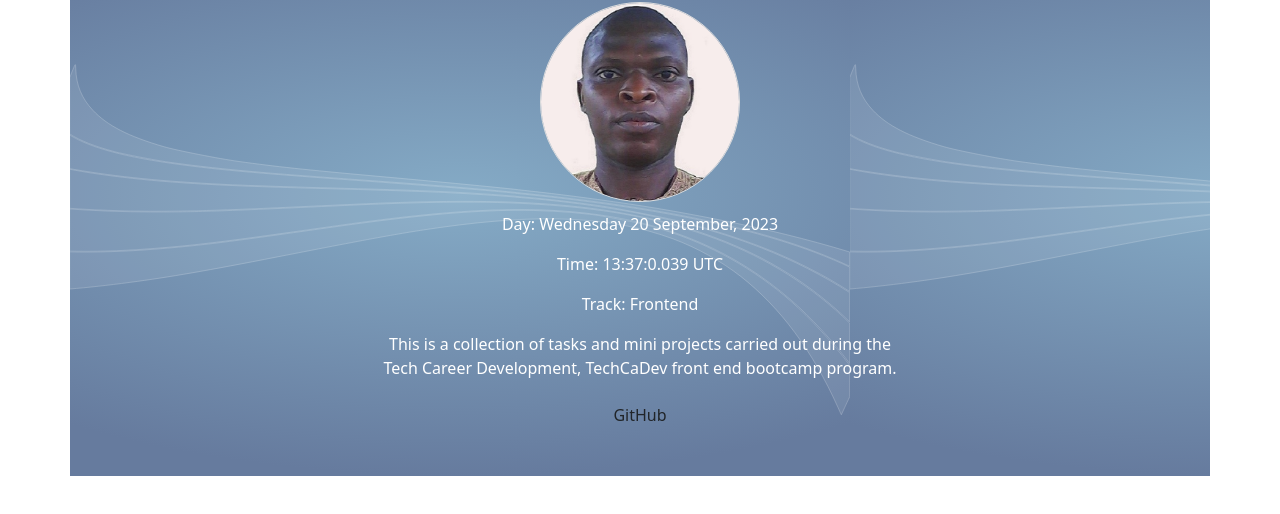
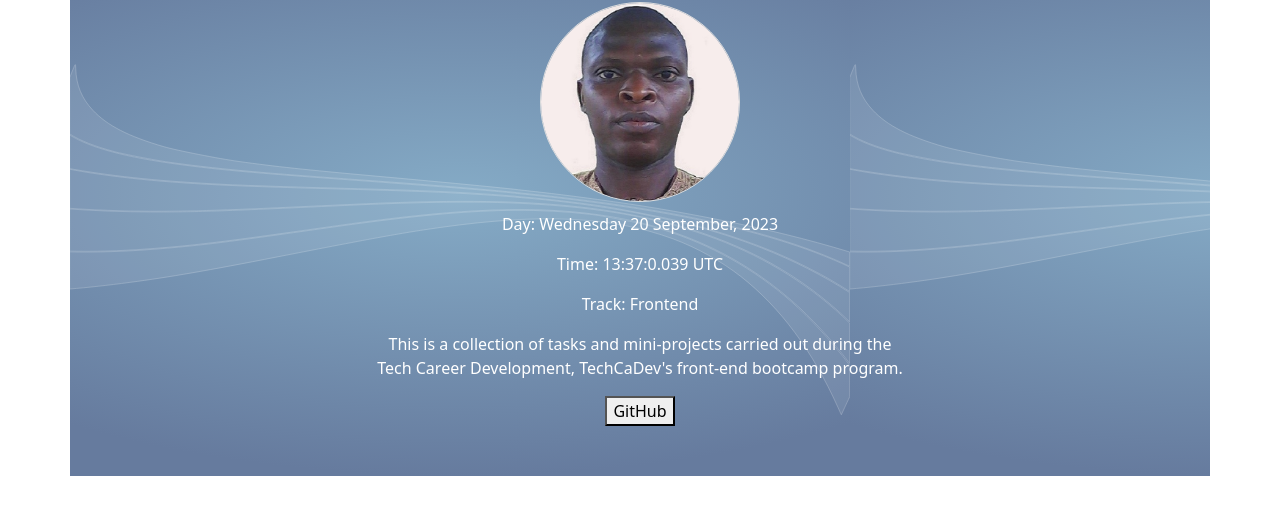
Before and after one commit to moralesse/techCaDev, a plain HTML site: page index.html in a window 1280 px wide. Shown: the part 238-752 px from the top of the page. Drawn offline with nearby package versions, Linux system fonts and the light colour scheme.

Commit message:
Update index.html

```diff
--- a/index.html
+++ b/index.html
@@ -25,11 +25,11 @@
       <p id="DayOfTheWeek"></p>
       <p id="UTCTime"></p>
       <p id="Track"></p>
-      <p>This is a collection of tasks and mini projects carried out during the <br>
+      <p>This is a collection of tasks and mini-projects carried out during the<br>
          Tech Career Development,
-        TechCaDev front end bootcamp program.
+TechCaDev's front-end bootcamp program.
       </p>
-      <button class="btn" type="button">GitHub</button>
+      <button id="btn" onclick="redirect()">GitHub</button>
       <script src="javascript.js"></script>
       </div>
   </div>
```
